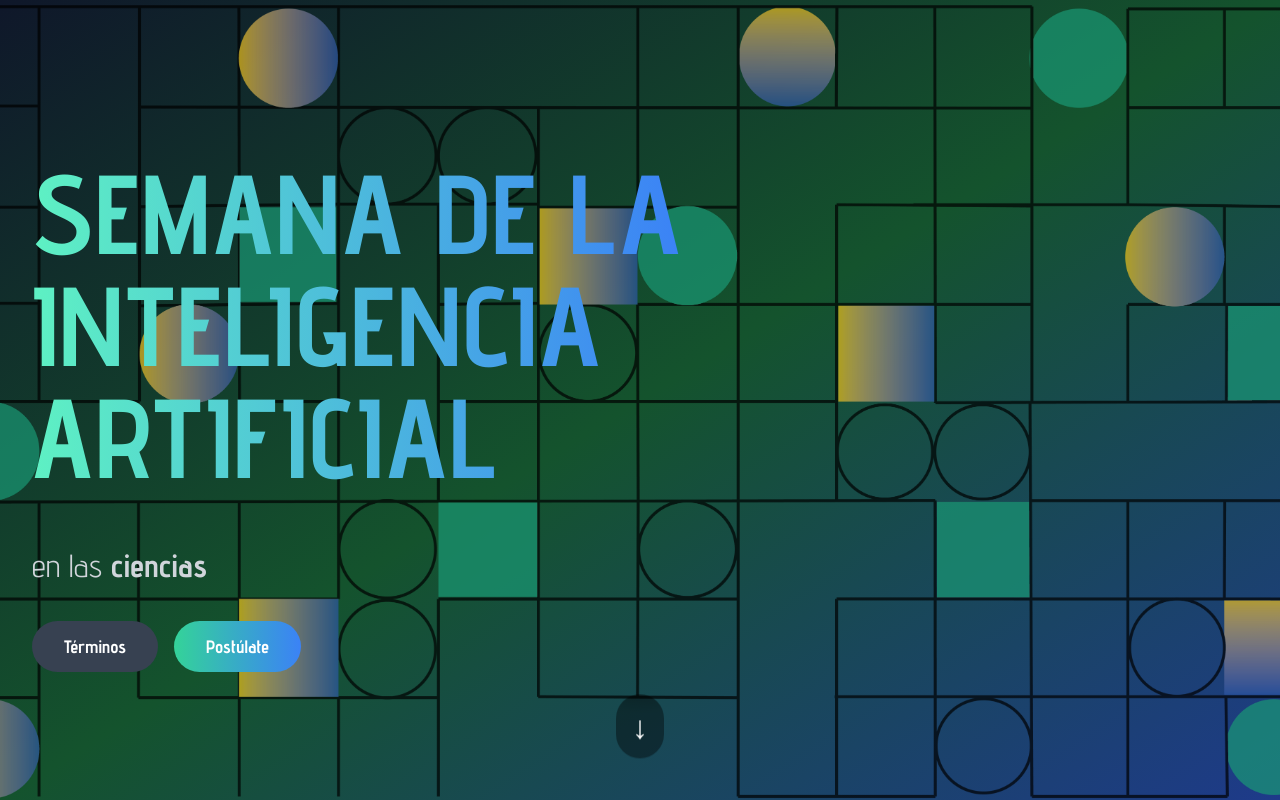
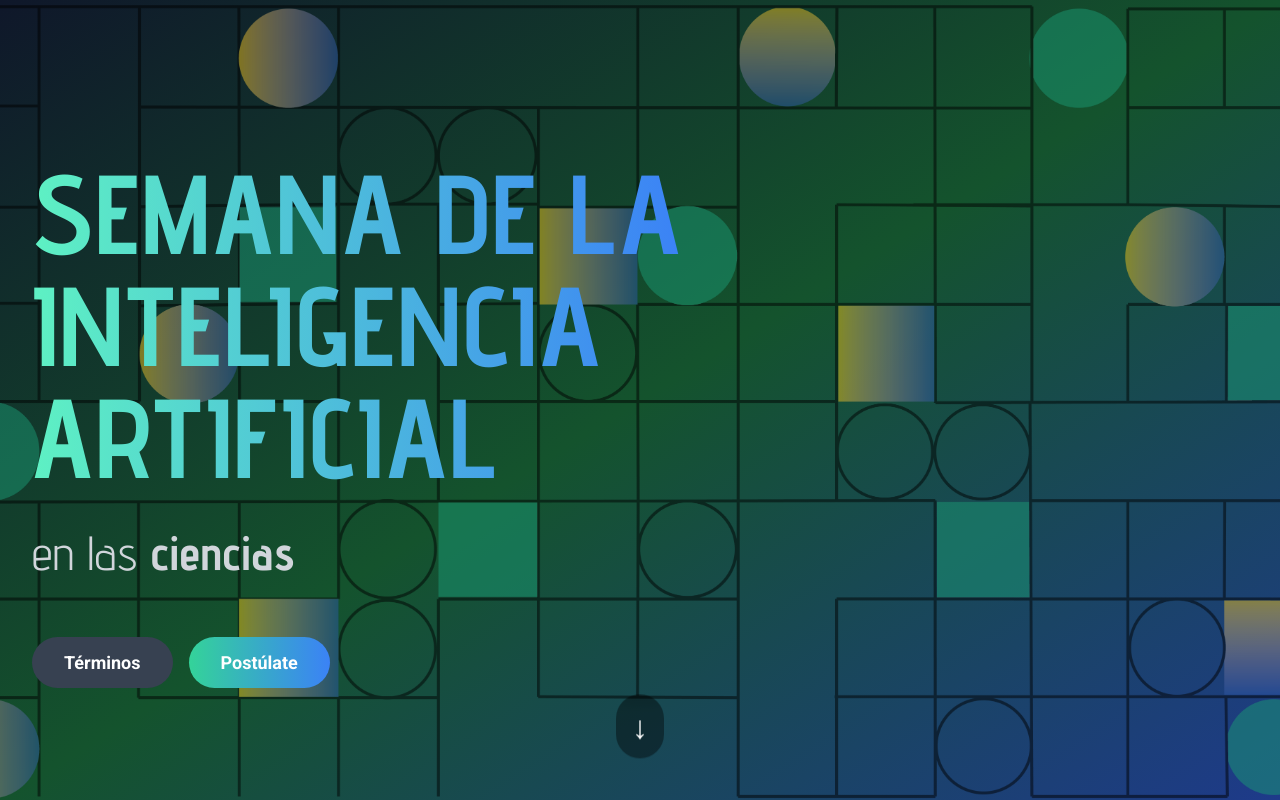
Before and after one commit to Mateoquinteroc/semana-ai, a React (Vite) app: page / in a window 1280 px wide. Shown: the top 800 px of the page. Built offline with nearby package versions, Linux system fonts and the light colour scheme.

Commit message:
movement of fonts

```diff
--- a/index.html
+++ b/index.html
@@ -4,6 +4,7 @@
     <meta charset="UTF-8" />
     <link rel="icon" type="image/svg+xml" href="/favicon.ico" />
     <link href="https://fonts.googleapis.com/css2?family=Advent+Pro:wght@400;700&display=swap" rel="stylesheet">
+    <link href="https://fonts.googleapis.com/css2?family=Roboto:wght@400;700&display=swap" rel="stylesheet">
     <meta name="viewport" content="width=device-width, initial-scale=1.0" />
     <title>Semana de la AI</title>
   </head>
--- a/src/components/Fondo/Fondo.module.css
+++ b/src/components/Fondo/Fondo.module.css
@@ -10,7 +10,7 @@
   overflow: hidden;
 
   background-image: url('../../assets/fondo.png');
-  opacity: 70%;
+  opacity: 50%;
   background-repeat: no-repeat;
   background-position: center center;
   background-size: cover;
--- a/src/components/HeroTextSection/HeroTextSection.module.css
+++ b/src/components/HeroTextSection/HeroTextSection.module.css
@@ -39,7 +39,7 @@
     color: transparent;
     -webkit-text-fill-color: transparent;
     mix-blend-mode: lighten;
-    margin-bottom: 1rem;
+    margin-bottom: 0.5rem;
     line-height: 1;
   }
   .fadeText {
@@ -73,12 +73,15 @@
   }
 
   .heroSubtitle {
-    font-size: 2rem;
+    font-family: 'Advent Pro', sans-serif;
+    font-size: 3rem;
     color: #d1d5db;
-    margin-bottom: 2rem;
+    margin-bottom: 3rem;
+    margin-top: 1rem;
   }
 
   .heroButtons {
+    font-family: 'Roboto', sans-serif;
     display: flex;
     flex-wrap: wrap;
     gap: 1rem;
--- a/src/components/PDFViewerSection/PDFViewerSection.tsx
+++ b/src/components/PDFViewerSection/PDFViewerSection.tsx
@@ -1,6 +1,6 @@
 import React from "react";
 import styles from "./PDFViewerSection.module.css";
-import pdfFile from "/Convocatoria ponencias y experiencias Semana I.A. 2025 (1).pdf"; // Ajusta si está en otra ruta
+import pdfFile from "/Convocatoria ponencias y experiencias Semana I.A. 2025.pdf"; // Ajusta si está en otra ruta
 
 const PDFViewerSection: React.FC = () => {
   return (
--- a/src/components/Timeline/Timeline.tsx
+++ b/src/components/Timeline/Timeline.tsx
@@ -9,7 +9,7 @@ interface Event {
 }
 
 const timelineEvents: Event[] = [
-  { title: "Apertura de convocatoria", date: "Miércoles, 30 de abril" },
+  { title: "Apertura de convocatoria", date: "Lunes, 5 de Mayo" },
   { title: "Fecha límite de envío de propuestas", date: "Hasta el 04 de julio" },
   { title: "Notificación de propuestas seleccionadas", date: "25 de julio" },
   { title: "Realización del encuentro", date: "11 al 15 de agosto" },
```
Also changed, not shown: 2 other files (tests, documents, lock files or other folders).
